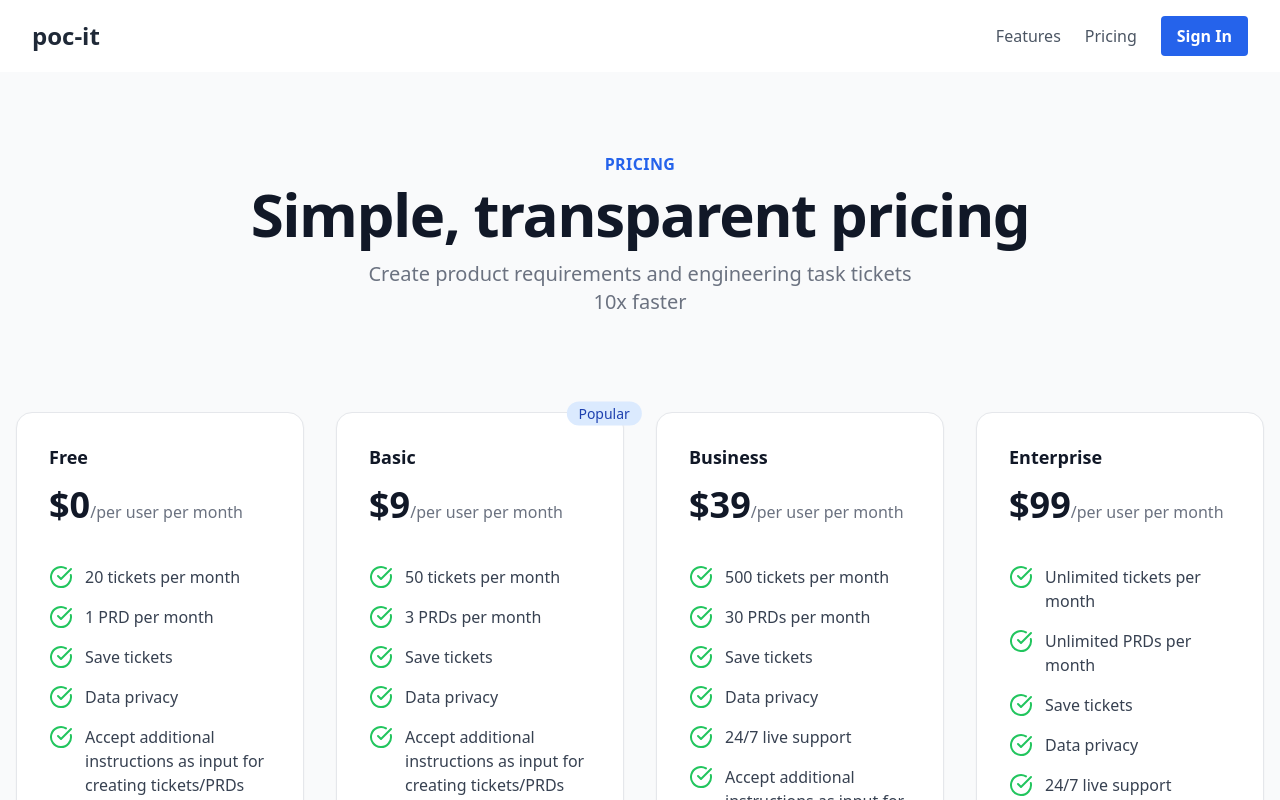
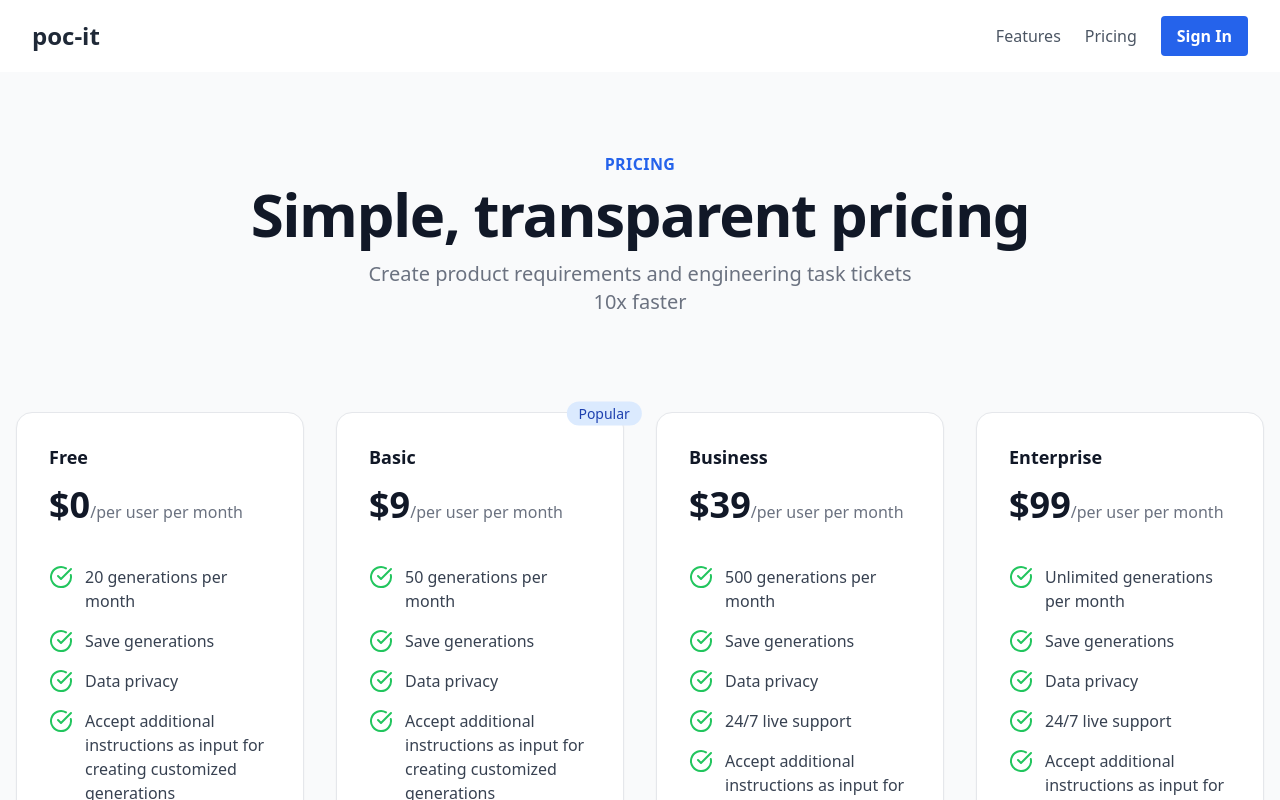
Before and after one commit to pocit-stationf/mvp-pocit-client, a Next.js app: page /ui/pricing in a window 1280 px wide. Shown: the top 800 px of the page. Built offline with nearby package versions, Linux system fonts and the light colour scheme; no server answers.

Commit message:
add explanatory comments

```diff
--- a/app/ui/pricing/page.tsx
+++ b/app/ui/pricing/page.tsx
@@ -1,16 +1,16 @@
 import { CheckCircle } from 'lucide-react'
 import Navbar from '@/components/navbar/page'
 
+// Define the pricing plans data structure
 const pricingPlans = [
   {
     name: 'Free',
     price: '$0',
     features: [
-      '20 tickets per month',
-      '1 PRD per month',
-      'Save tickets',
+      '20 generations per month',
+      'Save generations',
       'Data privacy',
-      'Accept additional instructions as input for creating tickets/PRDs'
+      'Accept additional instructions as input for creating customized generations'
     ],
     cta: 'Your current plan',
     popular: false
@@ -19,11 +19,10 @@ const pricingPlans = [
     name: 'Basic',
     price: '$9',
     features: [
-      '50 tickets per month',
-      '3 PRDs per month',
-      'Save tickets',
+      '50 generations per month',
+      'Save generations',
       'Data privacy',
-      'Accept additional instructions as input for creating tickets/PRDs'
+      'Accept additional instructions as input for creating customized generations'
     ],
     cta: 'Upgrade now',
     popular: true
@@ -32,12 +31,11 @@ const pricingPlans = [
     name: 'Business',
     price: '$39',
     features: [
-      '500 tickets per month',
-      '30 PRDs per month',
-      'Save tickets',
+      '500 generations per month',
+      'Save generations',
       'Data privacy',
       '24/7 live support',
-      'Accept additional instructions as input for creating tickets/PRDs'
+      'Accept additional instructions as input for creating customized generations'
     ],
     cta: 'Upgrade now',
     popular: false
@@ -46,24 +44,26 @@ const pricingPlans = [
     name: 'Enterprise',
     price: '$99',
     features: [
-      'Unlimited tickets per month',
-      'Unlimited PRDs per month',
-      'Save tickets',
+      'Unlimited generations per month',
+      'Save generations',
       'Data privacy',
       '24/7 live support',
-      'Accept additional instructions as input for creating tickets/PRDs'
+      'Accept additional instructions as input for creating customized generations'
     ],
     cta: 'Upgrade now',
     popular: false
   }
 ]
 
+// Main component for the Pricing Page
 export default function PricingPage() {
   return (
     <>
+      {/* Include the Navbar component */}
       <Navbar />
       <div className="min-h-screen bg-gray-50 py-20">
         <div className="container mx-auto px-4">
+          {/* Pricing header section */}
           <div className="text-center mb-16">
             <h2 className="text-base text-blue-600 font-semibold tracking-wide uppercase">Pricing</h2>
             <h1 className="mt-2 text-4xl font-extrabold text-gray-900 sm:text-5xl sm:tracking-tight lg:text-6xl">
@@ -74,9 +74,14 @@ export default function PricingPage() {
             </p>
           </div>
 
+          {/* Pricing plans grid */}
           <div className="mt-24 space-y-12 lg:space-y-0 lg:grid lg:grid-cols-4 lg:gap-x-8">
+
+            {/* Map through pricing plans and render each plan */}
             {pricingPlans.map((plan) => (
               <div key={plan.name} className="relative p-8 bg-white border border-gray-200 rounded-2xl shadow-sm flex flex-col">
+
+                {/* Render "Popular" badge if the plan is marked as popular */}
                 {plan.popular && (
                   <div className="absolute top-0 right-0 -translate-y-1/2 translate-x-1/4">
                     <span className="inline-flex items-center px-3 py-0.5 rounded-full text-sm font-medium bg-blue-100 text-blue-800">
@@ -84,6 +89,8 @@ export default function PricingPage() {
                     </span>
                   </div>
                 )}
+
+                {/* Plan name and price */}
                 <div className="mb-4">
                   <h3 className="text-lg font-semibold leading-6 text-gray-900">{plan.name}</h3>
                   <p className="mt-4">
@@ -91,6 +98,8 @@ export default function PricingPage() {
                     <span className="text-base font-medium text-gray-500">/per user per month</span>
                   </p>
                 </div>
+
+                {/* List of features */}
                 <ul className="mt-6 space-y-4 flex-1">
                   {plan.features.map((feature) => (
                     <li key={feature} className="flex items-start">
@@ -101,6 +110,8 @@ export default function PricingPage() {
                     </li>
                   ))}
                 </ul>
+
+                {/* CTA button */}
                 <div className="mt-8">
                   <button
                     className={`w-full px-4 py-2 border border-transparent text-base font-medium rounded-md ${plan.name === 'Free'
```
